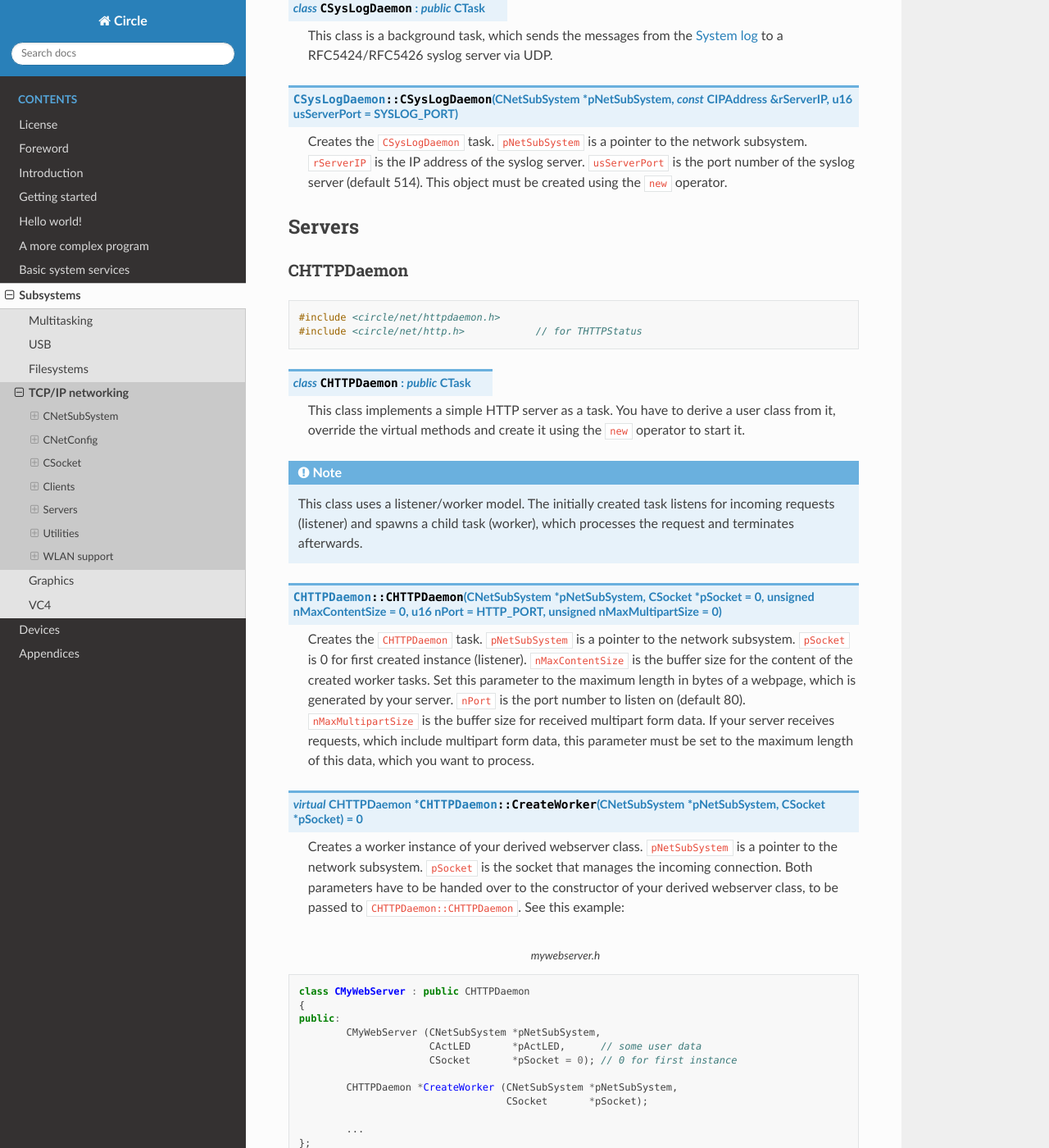
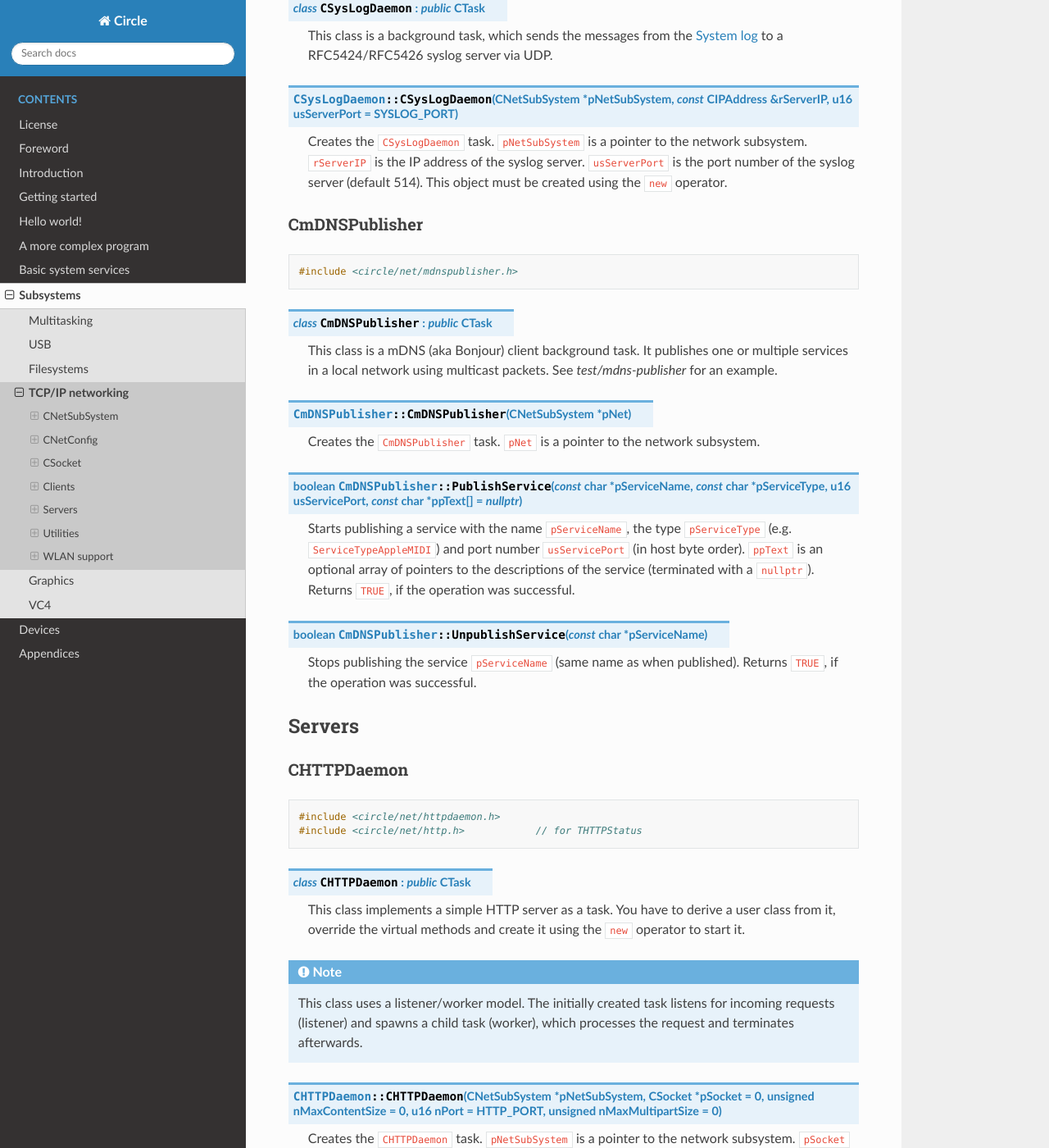
Before and after one commit to rsta2/circle-docs, a Sphinx documentation site: the page built from docs/subsystems/tcp-ip-networking.rst, in a window 1280 px wide and 1400 px high, scrolled down 10029 px. Shown: the whole window at 82% size. Built offline with Sphinx 7.4.7 and the Read the Docs theme 3.1.0, drawn with Linux system fonts in a browser that asks for light colours.

Commit message:
subsystems/tcp-ip-networking: Add class CmDNSPublisher

```diff
--- a/docs/subsystems/tcp-ip-networking.rst
+++ b/docs/subsystems/tcp-ip-networking.rst
@@ -366,6 +366,29 @@ CSysLogDaemon
 
 	Creates the ``CSysLogDaemon`` task. ``pNetSubSystem`` is a pointer to the network subsystem. ``rServerIP`` is the IP address of the syslog server. ``usServerPort`` is the port number of the syslog server (default 514). This object must be created using the ``new`` operator.
 
+CmDNSPublisher
+""""""""""""""
+
+.. code-block:: cpp
+
+	#include <circle/net/mdnspublisher.h>
+
+.. cpp:class:: CmDNSPublisher : public CTask
+
+	This class is a mDNS (aka Bonjour) client background task. It publishes one or multiple services in a local network using multicast packets. See `test/mdns-publisher` for an example.
+
+.. cpp:function:: CmDNSPublisher::CmDNSPublisher (CNetSubSystem *pNet)
+
+	Creates the ``CmDNSPublisher`` task. ``pNet`` is a pointer to the network subsystem.
+
+.. cpp:function:: boolean CmDNSPublisher::PublishService (const char *pServiceName, const char *pServiceType, u16 usServicePort, const char *ppText[] = nullptr)
+
+	Starts publishing a service with the name ``pServiceName``, the type ``pServiceType`` (e.g. ``ServiceTypeAppleMIDI``) and port number ``usServicePort`` (in host byte order). ``ppText`` is an optional array of pointers to the descriptions of the service (terminated with a ``nullptr``). Returns ``TRUE``, if the operation was successful.
+
+.. cpp:function:: boolean CmDNSPublisher::UnpublishService (const char *pServiceName)
+
+	Stops publishing the service ``pServiceName`` (same name as when published). Returns ``TRUE``, if the operation was successful.
+
 Servers
 ^^^^^^^
 
```
